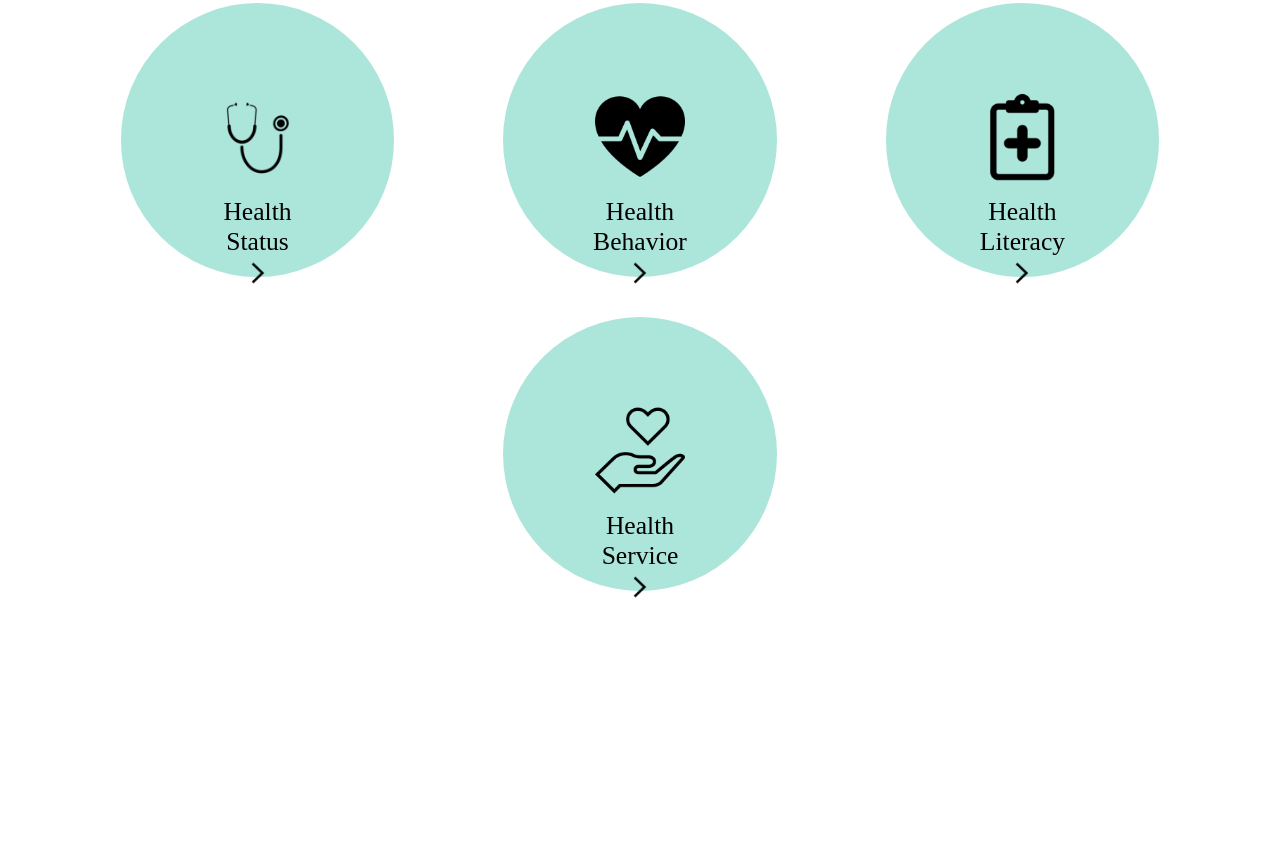
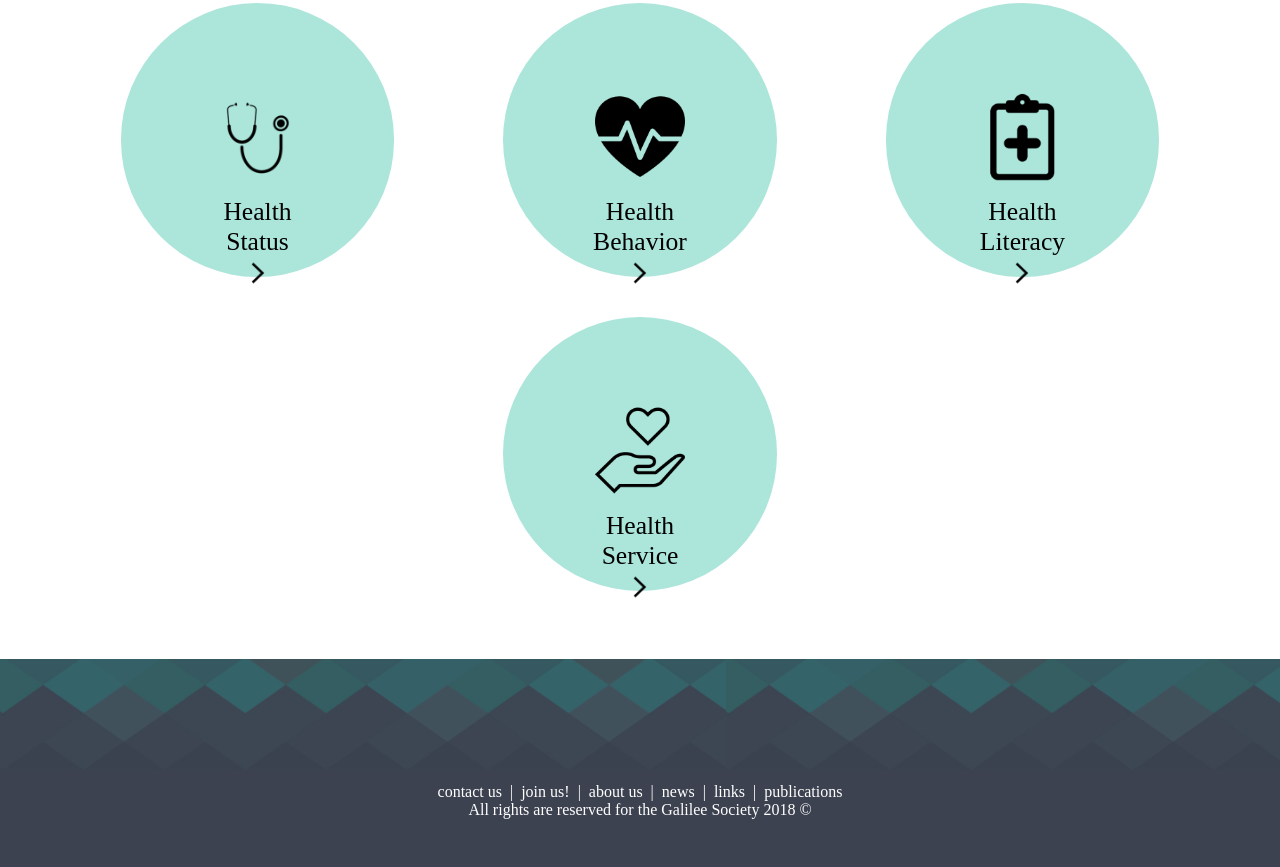
Before and after one commit to FACN3/rekaz, a React app: page / in a window 1280 px wide. Shown: the part 765-1632 px from the top of the page. Before the commit the page ends 1376 px from the top, so only its background shows below. Built offline with nearby package versions, Linux system fonts and the light colour scheme.

Commit message:
set up the footer aet upthe website footer with css. relates #37

```diff
--- a/public/main.css
+++ b/public/main.css
@@ -19,17 +19,17 @@ html {
   margin: auto;
 }
 
-.navbar{
+.navbar {
   margin: 0;
   width: auto;
-  top:0;
-  background-color: #173e43 ;
+  top: 0;
+  background-color: #173e43;
   padding: 0.5rem;
   display: flex;
   justify-content: flex-end;
 }
 
-.navbar-only-input{
+.navbar-only-input {
   background-color: #173e43;
   border: none;
   color: #fff;
@@ -37,7 +37,28 @@ html {
   padding: 0.3rem 0.5rem;
   font-size: 1rem;
 }
-.navbar-only-input option{
+
+.footer {
+  width: auto;
+  height: 7rem;
+  background-image: url("./assets/footer-background.png");
+  background-repeat: repeat-x;
+  background-size: contain;
+  display: flex;
+  justify-content: center;
+  align-items: flex-end;
+  padding-bottom: 1rem;
+}
+
+.footer_credit {
+  font-size: 1rem;
+  color: #fff;
+}
+
+.footer_credit a {
+  text-decoration: none;
+  color: #fff;
+  margin: 0 0.3rem;
 }
 
 .chartC {
@@ -213,12 +234,14 @@ html {
   width: 100%;
   margin: auto;
 }
+
 .First-chart-data-container-ar {
   display: flex;
   width: 100%;
   margin: auto;
   flex-direction: row-reverse;
 }
+
 .first-chart-gender-title {
   width: 78%;
   align-self: center;
@@ -231,17 +254,20 @@ html {
   font-family: "Roboto", sans-serif;
   font-size: 1.5rem;
 }
-.first-chart-gender-title-ar{
+
+.first-chart-gender-title-ar {
   width: 78%;
   align-self: center;
   word-wrap: break-word;
   text-align: right;
 }
+
 .first-chart-gender-title-ar h3 {
   margin: 0;
   font-family: "Roboto", sans-serif;
   font-size: 1.5rem;
 }
+
 .first-chart-counters {
   width: 24%;
   align-self: center;
@@ -338,12 +364,18 @@ html {
 }
 
 @media only screen and (min-width: 710px) {
-
   .Achart-holder {
     background-color: rgba(221, 223, 212, 0.3);
     display: flex;
     justify-content: center;
     padding: 1rem 0;
+  }
+  .footer {
+    height: 10rem;
+    padding-bottom: 3rem;
+  }
+  .footer_credit a {
+    margin: 0 0.5rem;
   }
   .main-buttons:hover {
     cursor: pointer;
@@ -356,7 +388,6 @@ html {
     width: 8rem;
     height: 8rem;
   }
-
   .header-image {
     width: 40%;
   }
--- /dev/null
+++ b/src/components/Footer.js
@@ -0,0 +1,24 @@
+import React from 'react';
+
+const Footer = (props) => {
+  return (<div className="footer">
+    {/* <img src="../../public/assets/logo.png" alt=""/> */}
+    <div className="footer_credit">
+      <a href="">contact us</a>
+      <span>|</span>
+      <a href="">join us!</a>
+      <span>|</span>
+      <a href="">about us</a>
+      <span>|</span>
+      <a href="">news</a>
+      <span>|</span>
+      <a href="">links</a>
+      <span>|</span>
+      <a href="">publications</a>
+      <br/>
+      <span>All rights are reserved for the Galilee Society 2018 ©</span>
+    </div>
+  </div>);
+}
+
+export default Footer;
--- a/src/components/Landing_page.js
+++ b/src/components/Landing_page.js
@@ -1,6 +1,7 @@
 import React from 'react';
 import ListButtons from './List_buttons';
 import Navbar from './Navbar';
+import Footer from './Footer';
 const LandingPage = (props) => {
   return (<div className="top-level-container">
     <Navbar changeLanguage={props.changeLanguage} />
@@ -12,6 +13,7 @@ const LandingPage = (props) => {
       <h2>{props.languages.description}</h2>
     </div>
     <ListButtons languages={props.languages}/>
+    <Footer />
   </div>);
 }
 
--- a/src/components/Smoking_page.js
+++ b/src/components/Smoking_page.js
@@ -1,5 +1,6 @@
 import React from "react";
 import Navbar from './Navbar';
+import Footer from './Footer';
 import FirstChart from "./First_chart";
 import FourthChartCon from "./chart_04/Fourth_Chart_Con";
 import chart05Data from "./chart_05/data";
@@ -33,6 +34,7 @@ const SmokingPage = (props) => {
           }}/>
       </div>
     </div>
+    <Footer />
   </div>);
 };
 //chart04Data.values,chart04Data.colors,labels:this.props.languages.labels4
```
Also changed, not shown: public/assets/footer-background.png (added).
